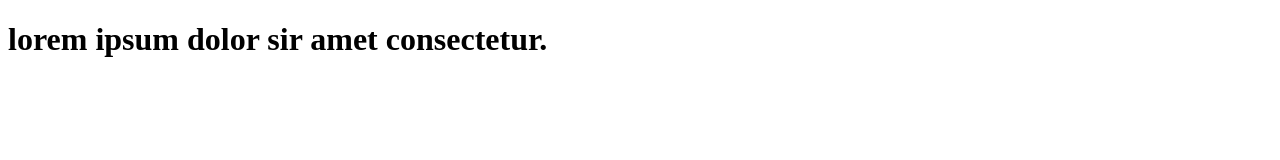
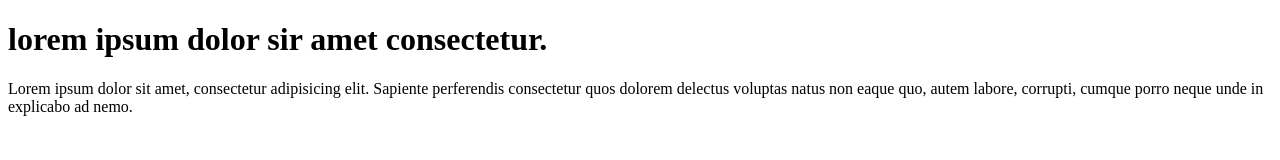
Before and after one commit to SadikDMC/learn-git, a plain HTML site: page index.html in a window 1280 px wide. Drawn offline with Linux system fonts and the light colour scheme.

Commit message:
add paragraph to code

```diff
--- a/index.html
+++ b/index.html
@@ -8,5 +8,11 @@
 <body>
   <h1>lorem ipsum dolor sir amet
     consectetur.</h1>
+  <p>Lorem ipsum dolor sit amet,
+    consectetur adipisicing elit. Sapiente perferendis
+    consectetur quos dolorem delectus voluptas natus
+     non eaque quo, autem labore, corrupti,
+     cumque porro neque
+    unde in explicabo ad nemo.</p>
 </body>
 </html>
```
